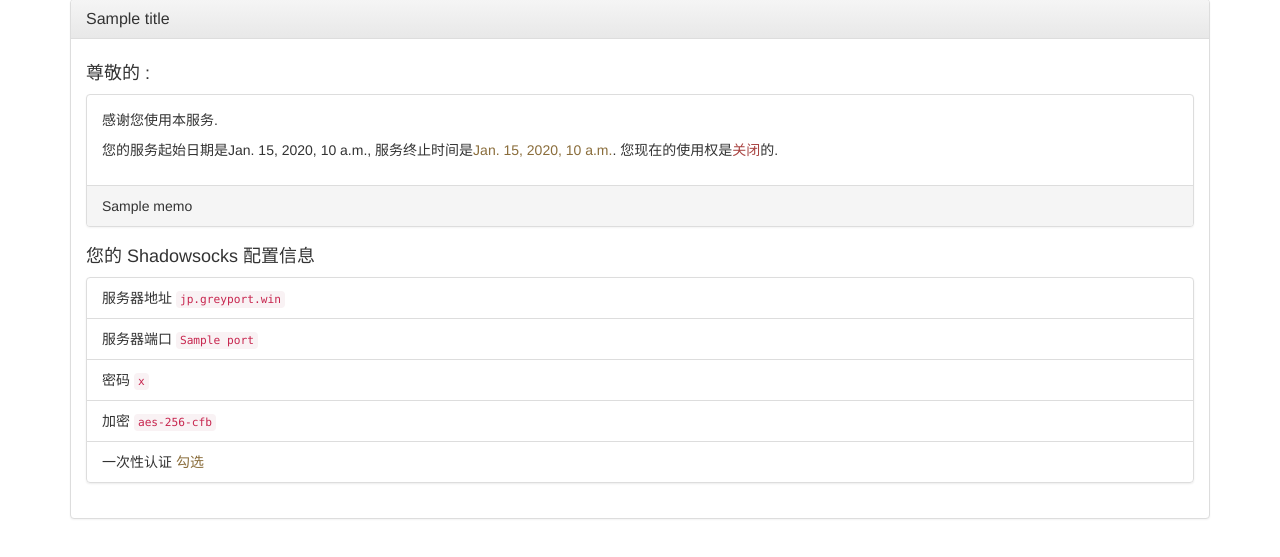
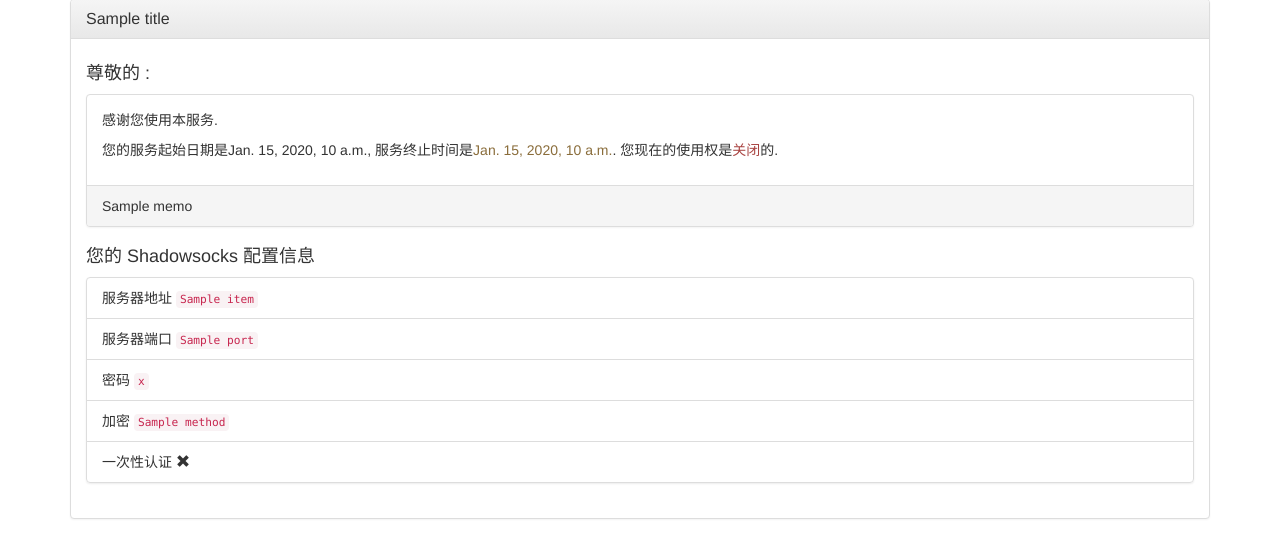
Before and after one commit to 4kercc/ss-panel-django, a Django app: template templates/panel/index.html in a window 1280 px wide. Shown: the part 142-699 px from the top of the page. Run offline with Django 3.2, Linux system fonts and the light colour scheme; the template is opened without the code that fills it: most values are stand-ins (such as "Sample title", 1, 10 or a date in 2020); some libraries are stand-ins or nearby versions.

Commit message:
add: index page use config.ini setting.

```diff
--- a/ss.py
+++ b/ss.py
@@ -15,6 +15,7 @@ class Config:
     timeout = int(config['server']['timeout'])
     method = config['server']['method']
     auth = config['server'].getboolean('auth')
+    name = config['server']['name']
 
     manager_ip = config['manager']['ip']
     manager_port = int(config['manager']['port'])
--- a/templates/panel/index.html
+++ b/templates/panel/index.html
@@ -15,11 +15,11 @@
 
 <h4>您的 Shadowsocks 配置信息</h4>
 <ul class="list-group">
-    <li class="list-group-item">服务器地址 <code>jp.greyport.win</code></li>
+    <li class="list-group-item">服务器地址 <code>{{ s.name }}</code></li>
     <li class="list-group-item">服务器端口 <code>{{ panel.port }}</code></li>
     <li class="list-group-item">密码 <code>{{ panel.password }}</code></li>
-    <li class="list-group-item">加密 <code>aes-256-cfb</code></li>
-    <li class="list-group-item">一次性认证 <span class="text-warning">勾选</span></li>
+    <li class="list-group-item">加密 <code>{{ s.method }}</code></li>
+    <li class="list-group-item">一次性认证 <span class="glyphicon glyphicon-{% if s.auth %}ok{% else %}remove{% endif %}" aria-hidden="true"></span></li>
 </ul>
 {% endblock %}
 
--- a/views.py
+++ b/views.py
@@ -68,6 +68,7 @@ def index(request):
     c = {
         'title': '首页',
         'panel': panel,
+        's': s,
     }
     return render(request, 'panel/index.html', c)
 
```
